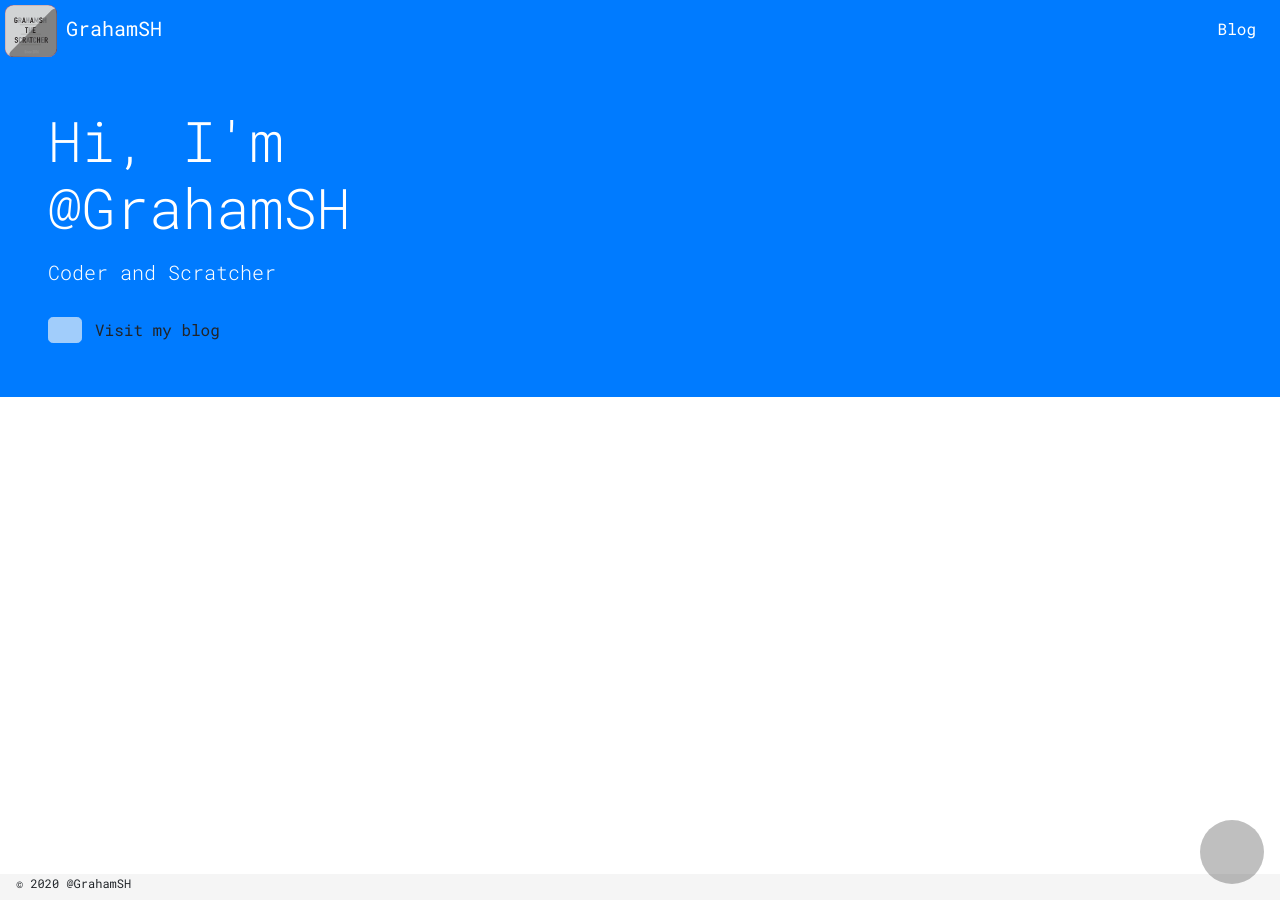
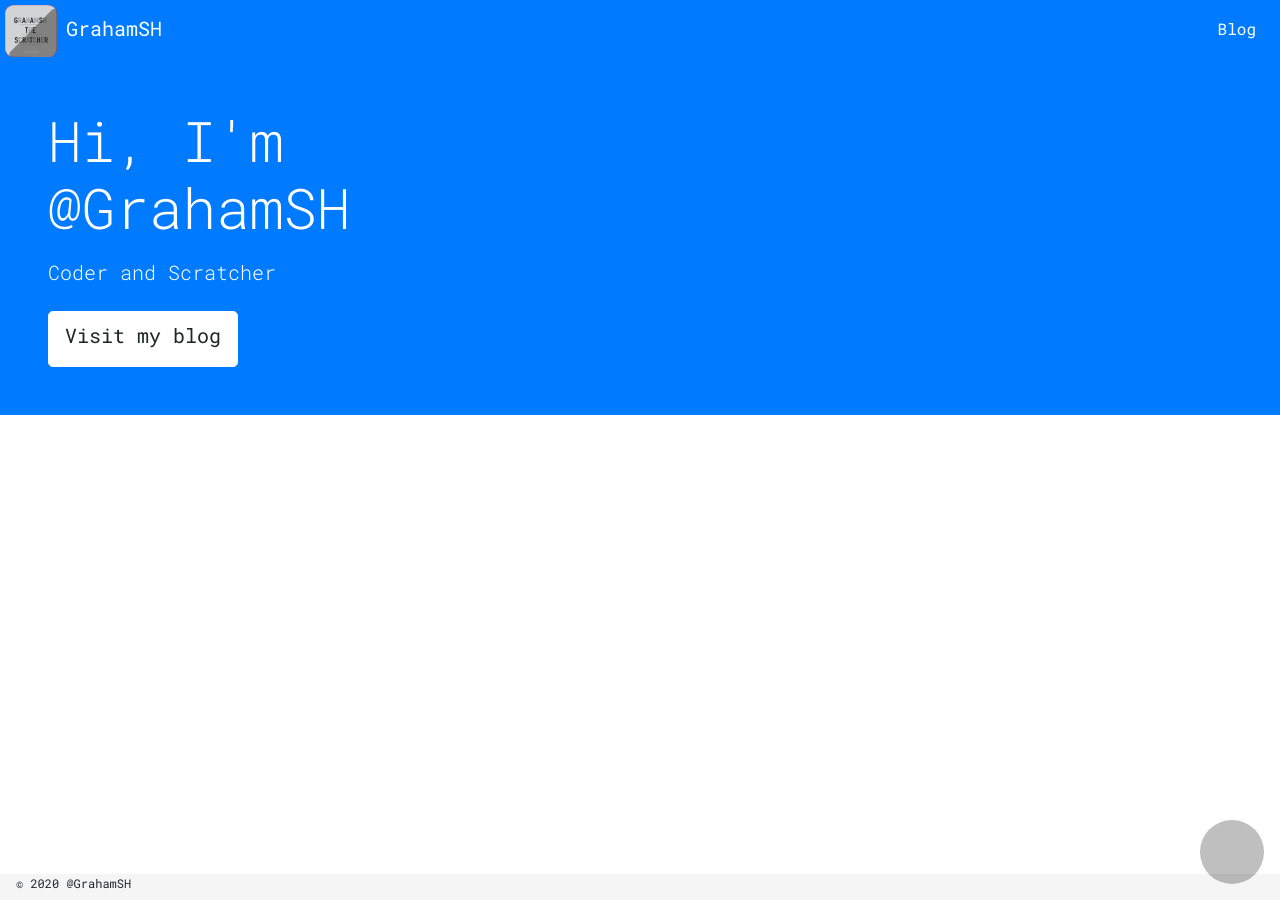
Before and after one commit to fossabot/grahamsh-llk.github.io, a Jekyll site: the page built from site/index.html, in a window 1280 px wide. Built offline with Jekyll 4.4.1, drawn with Linux system fonts in a browser that asks for light colours.

Commit message:
Update index.html

```diff
--- a/site/index.html
+++ b/site/index.html
@@ -9,10 +9,9 @@ description: GrahamSH-LLK
     <h1 class="display-4 m-0 mb-3 p-0 text-left">Hi, I'm @GrahamSH</h1>
     <p class="lead mb-4">Coder and Scratcher</p>
     <div id="intro-buttons" class="d-flex align-items-center">
-      <a id="install-intro" class="btn btn-white btn-lg install-btn disabled">
-        <p></p>
+      <a href="/blog" id="install-intro" class="btn btn-white btn-lg install-btn">
+        <p>Visit my blog</p>
       </a>
-      <a href="/blog" class="btn">Visit my blog</a>
     </div>
   </div>
   <div class="col-12 col-md-6" id="intro-img"></div>
```
